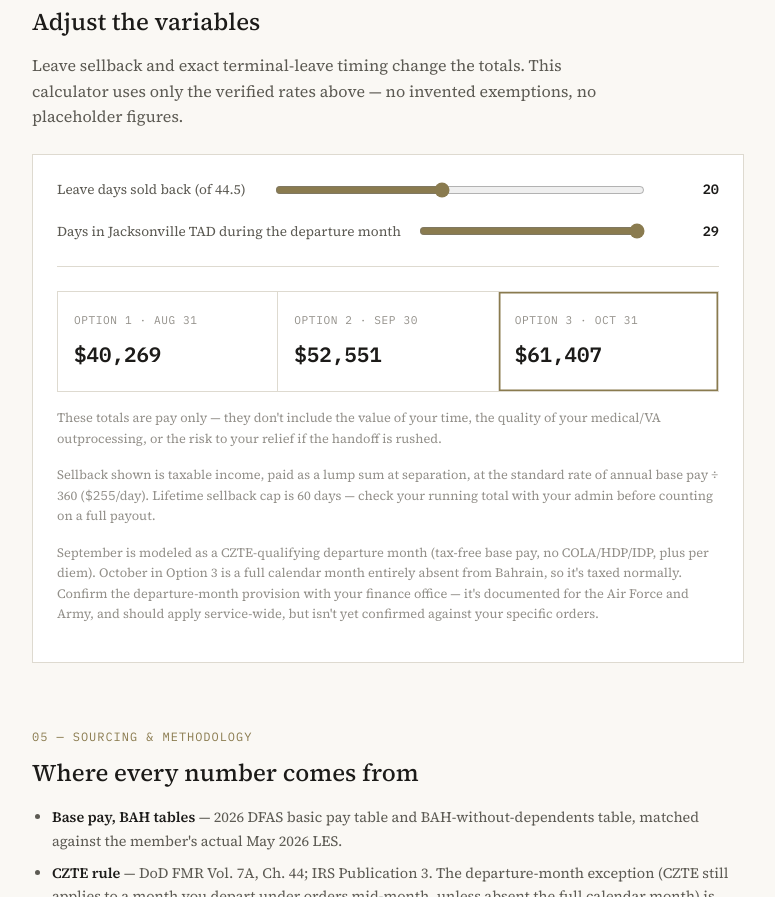
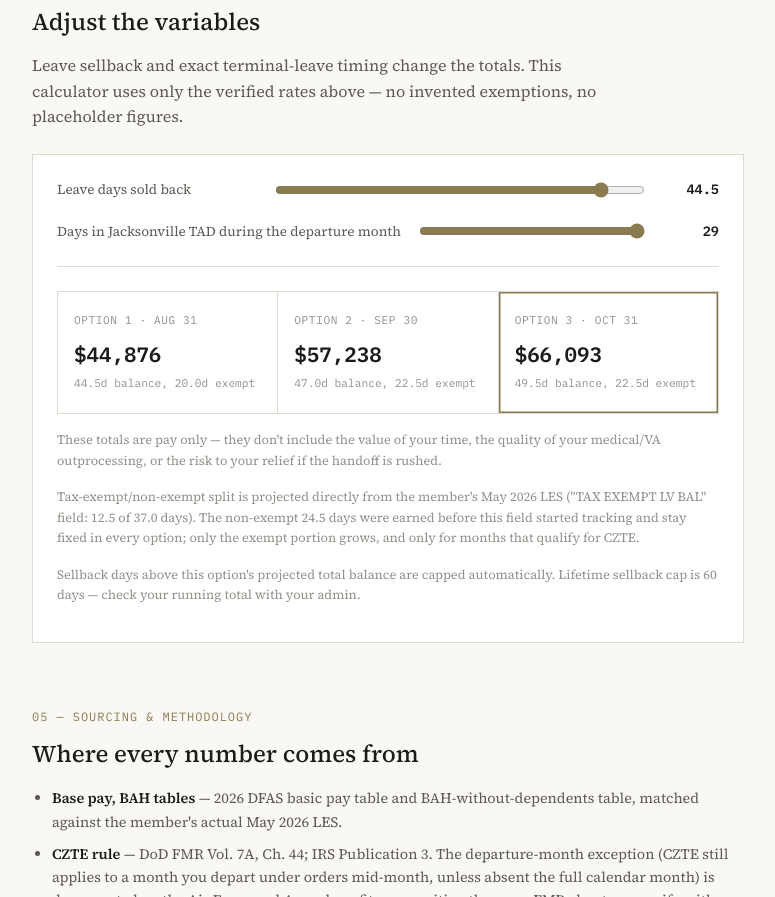
Before and after one commit to Josh-MC3/Bahrain-to-CONUS-Calculation, a plain HTML site: page index.html in a window 1280 px wide. Shown: the part 3198-4095 px from the top of the page, without its empty margins (252-1027 px from the left). Drawn offline with Linux system fonts and the light colour scheme.

Commit message:
Add files via upload

```diff
--- a/calculator.js
+++ b/calculator.js
@@ -1,11 +1,18 @@
 // All constants verified against the member's May 2026 LES,
 // the 2026 DFAS basic pay table, and the 2026 BAH-without-dependents table.
-// No invented exemptions. Leave sellback is taxable regardless of CZTE status.
 //
 // CZTE departure-month rule: a month in which the member departs the zone
 // under orders still qualifies for CZTE on base pay, UNLESS the absence
 // spans that entire calendar month. COLA/HDP/IDP still require physical
 // presence and stop the day the member leaves, independent of tax status.
+//
+// Leave sellback: leave earned WHILE PHYSICALLY IN the combat zone is
+// federal-tax-exempt when sold, per IRS Publication 3 / DoD FMR. FICA
+// still applies regardless. The member's May 2026 LES shows a running
+// "TAX EXEMPT LV BAL" field (12.5 days as of end of May, against a 37.0
+// day total balance) — DFAS is already tracking this split day-by-day,
+// so this calculator projects that exact field forward instead of
+// guessing a percentage.
 
 const BASE_PAY = 7654.33;
 const BAS = 328.48;
@@ -21,22 +28,23 @@ const EFF_FED_RATE = 0.124; // derived from 2026 single-filer brackets applied t
 const DAILY_SELLBACK_RATE = (BASE_PAY * 12) / 360; // official DoD formula
 const SELLBACK_LIFETIME_CAP = 60;
 
+// May 2026 LES snapshot
+const MAY_TOTAL_BAL = 37.0;
+const MAY_TAX_EXEMPT_BAL = 12.5;
+const MAY_NONEXEMPT_BAL = MAY_TOTAL_BAL - MAY_TAX_EXEMPT_BAL; // 24.5, fixed - earned before this tour
+const MONTHLY_ACCRUAL = 2.5;
+
 function fmt(n) {
   return '$' + n.toLocaleString('en-US', { minimumFractionDigits: 0, maximumFractionDigits: 0 });
 }
 
 function bahrainMonthNet() {
-  // Full month physically present: CZTE applies, COLA/HDP/IDP paid.
   const gross = BASE_PAY + BAS + BAH_BAHRAIN + COLA_HDP_IDP;
   const fica = BASE_PAY * FICA_RATE;
   return gross - fica - SGLI;
 }
 
 function departureMonthNet(jaxDays) {
-  // Month where the member departs Bahrain under orders mid-month.
-  // CZTE still applies to base pay (departure-month rule) as long as
-  // this isn't a full calendar month spent entirely absent.
-  // COLA/HDP/IDP stop the day they leave Bahrain - not paid for TAD days.
   const perDiem = MIE_JAX * jaxDays;
   const gross = BASE_PAY + BAS + BAH_BAHRAIN + perDiem;
   const fica = BASE_PAY * FICA_RATE;
@@ -44,12 +52,33 @@ function departureMonthNet(jaxDays) {
 }
 
 function fullAbsentMonthNet_NC() {
-  // A full calendar month entirely outside the zone: CZTE no longer applies.
   const gross = BASE_PAY + BAS + BAH_CLT;
   const fed = BASE_PAY * EFF_FED_RATE;
   const fica = BASE_PAY * FICA_RATE;
   return gross - fed - fica - SGLI;
 }
+
+function sellbackNet(days, czteEarned) {
+  const gross = days * DAILY_SELLBACK_RATE;
+  const fica = gross * FICA_RATE;
+  const fed = czteEarned ? 0 : gross * EFF_FED_RATE;
+  return gross - fica - fed;
+}
+
+// Projects total balance and tax-exempt balance forward from the May LES
+// to each separation date. Months counted from June onward.
+function leaveAtSeparation(monthsFromMayToSep, czteQualifyingMonths) {
+  const total = MAY_TOTAL_BAL + MONTHLY_ACCRUAL * monthsFromMayToSep;
+  const exempt = MAY_TAX_EXEMPT_BAL + MONTHLY_ACCRUAL * czteQualifyingMonths;
+  return { total, exempt, nonexempt: total - exempt };
+}
+
+// Option 1: separate Aug 31. 3 months accrued (Jun, Jul, Aug), all CZTE-qualifying (still in Bahrain).
+const leave_opt1 = leaveAtSeparation(3, 3);
+// Option 2: separate Sep 30. 4 months accrued (Jun-Sep), Sept counts via departure-month rule.
+const leave_opt2 = leaveAtSeparation(4, 4);
+// Option 3: separate Oct 31. 5 months accrued (Jun-Oct), Oct does NOT count (full month absent).
+const leave_opt3 = leaveAtSeparation(5, 4);
 
 const BAHRAIN_NET = bahrainMonthNet();
 const NC_NET_FULL_MONTH = fullAbsentMonthNet_NC();
@@ -58,9 +87,9 @@ const root = document.getElementById('calculator-root');
 
 root.innerHTML = `
   <div class="calc-row">
-    <label for="sl-sellback">Leave days sold back (of 44.5)</label>
-    <input type="range" id="sl-sellback" min="0" max="44.5" step="0.5" value="20">
-    <span class="calc-val" id="out-sellback">20</span>
+    <label for="sl-sellback">Leave days sold back</label>
+    <input type="range" id="sl-sellback" min="0" max="49.5" step="0.5" value="44.5">
+    <span class="calc-val" id="out-sellback">44.5</span>
   </div>
   <div class="calc-row">
     <label for="sl-jaxdays">Days in Jacksonville TAD during the departure month</label>
@@ -72,40 +101,59 @@ root.innerHTML = `
     <div class="calc-result-card">
       <div class="calc-result-label">Option 1 · Aug 31</div>
       <div class="calc-result-value" id="res-1">—</div>
+      <div class="calc-result-sub" id="res-1-leave"></div>
     </div>
     <div class="calc-result-card">
       <div class="calc-result-label">Option 2 · Sep 30</div>
       <div class="calc-result-value" id="res-2">—</div>
+      <div class="calc-result-sub" id="res-2-leave"></div>
     </div>
     <div class="calc-result-card">
       <div class="calc-result-label">Option 3 · Oct 31</div>
       <div class="calc-result-value" id="res-3">—</div>
+      <div class="calc-result-sub" id="res-3-leave"></div>
     </div>
   </div>
   <p class="calc-note" id="calc-note"></p>
-  <p class="calc-note">Sellback shown is taxable income, paid as a lump sum at separation, at the standard rate of annual base pay ÷ 360 (<span class="mono">${fmt(DAILY_SELLBACK_RATE)}</span>/day). Lifetime sellback cap is 60 days — check your running total with your admin before counting on a full payout.</p>
-  <p class="calc-note">September is modeled as a CZTE-qualifying departure month (tax-free base pay, no COLA/HDP/IDP, plus per diem). October in Option 3 is a full calendar month entirely absent from Bahrain, so it's taxed normally. Confirm the departure-month provision with your finance office — it's documented for the Air Force and Army, and should apply service-wide, but isn't yet confirmed against your specific orders.</p>
+  <p class="calc-note">Tax-exempt/non-exempt split is projected directly from the member's May 2026 LES ("TAX EXEMPT LV BAL" field: 12.5 of 37.0 days). The non-exempt 24.5 days were earned before this field started tracking and stay fixed in every option; only the exempt portion grows, and only for months that qualify for CZTE.</p>
+  <p class="calc-note">Sellback days above this option's projected total balance are capped automatically. Lifetime sellback cap is 60 days — check your running total with your admin.</p>
 `;
 
 const slSellback = document.getElementById('sl-sellback');
 const slJaxdays = document.getElementById('sl-jaxdays');
 
 function update() {
-  const sellDays = parseFloat(slSellback.value);
+  let sellDays = parseFloat(slSellback.value);
   const jaxDays = parseFloat(slJaxdays.value);
 
   document.getElementById('out-sellback').textContent = sellDays;
   document.getElementById('out-jaxdays').textContent = jaxDays;
 
-  const sellbackValue = sellDays * DAILY_SELLBACK_RATE;
+  function sellbackForOption(leaveInfo) {
+    const cappedSell = Math.min(sellDays, leaveInfo.total);
+    // Sell exempt days first (favorable order doesn't change DFAS rules, but
+    // matches how the balance is actually drawn down day-by-day in practice)
+    const exemptUsed = Math.min(cappedSell, leaveInfo.exempt);
+    const nonexemptUsed = cappedSell - exemptUsed;
+    const net = sellbackNet(exemptUsed, true) + sellbackNet(nonexemptUsed, false);
+    return { net, cappedSell, exemptUsed, nonexemptUsed };
+  }
 
-  const opt1 = BAHRAIN_NET * 3 + sellbackValue;
-  const opt2 = BAHRAIN_NET * 3 + departureMonthNet(jaxDays) + sellbackValue;
-  const opt3 = BAHRAIN_NET * 3 + departureMonthNet(jaxDays) + NC_NET_FULL_MONTH + sellbackValue;
+  const sb1 = sellbackForOption(leave_opt1);
+  const sb2 = sellbackForOption(leave_opt2);
+  const sb3 = sellbackForOption(leave_opt3);
+
+  const opt1 = BAHRAIN_NET * 3 + sb1.net;
+  const opt2 = BAHRAIN_NET * 3 + departureMonthNet(jaxDays) + sb2.net;
+  const opt3 = BAHRAIN_NET * 3 + departureMonthNet(jaxDays) + NC_NET_FULL_MONTH + sb3.net;
 
   document.getElementById('res-1').textContent = fmt(opt1);
   document.getElementById('res-2').textContent = fmt(opt2);
   document.getElementById('res-3').textContent = fmt(opt3);
+
+  document.getElementById('res-1-leave').textContent = `${leave_opt1.total.toFixed(1)}d balance, ${leave_opt1.exempt.toFixed(1)}d exempt`;
+  document.getElementById('res-2-leave').textContent = `${leave_opt2.total.toFixed(1)}d balance, ${leave_opt2.exempt.toFixed(1)}d exempt`;
+  document.getElementById('res-3-leave').textContent = `${leave_opt3.total.toFixed(1)}d balance, ${leave_opt3.exempt.toFixed(1)}d exempt`;
 
   const cards = document.querySelectorAll('.calc-result-card');
   cards.forEach(c => c.classList.remove('best'));
@@ -115,7 +163,7 @@ function update() {
 
   if (sellDays > SELLBACK_LIFETIME_CAP) {
     document.getElementById('calc-note').textContent =
-      `Note: ${sellDays} days exceeds the 60-day lifetime sellback cap. Figures above assume the full amount is payable — verify your remaining cap with your admin.`;
+      `Note: ${sellDays} days exceeds the 60-day lifetime sellback cap. Verify your remaining cap with your admin before counting on this figure.`;
   } else {
     document.getElementById('calc-note').textContent =
       `These totals are pay only — they don't include the value of your time, the quality of your medical/VA outprocessing, or the risk to your relief if the handoff is rushed.`;
--- a/index.html
+++ b/index.html
@@ -79,12 +79,12 @@
         <p class="rule-text">A month where you <strong>depart under orders</strong> mid-month still qualifies — even with zero days physically in-zone — unless your absence spans that <strong>entire</strong> calendar month.</p>
       </div>
       <div class="rule-card">
-        <span class="rule-num">BAH</span>
-        <p class="rule-text">BAH follows your <strong>orders</strong>, not your body. On TAD to Jacksonville, you keep drawing Bahrain-rate BAH the whole time — it only changes once you're on leave at a different address.</p>
+        <span class="rule-num">LEAVE SELLBACK</span>
+        <p class="rule-text">Leave <strong>earned while physically in the zone</strong> stays federal-tax-exempt when sold, even after separation — and your LES already tracks this exact split in a "TAX EXEMPT LV BAL" field. FICA still applies either way.</p>
       </div>
       <div class="rule-card">
-        <span class="rule-num">BAS</span>
-        <p class="rule-text">BAS is <strong>never taxed</strong> — in the zone or out of it. Same for BAH. COLA, HDP, and IDP stop the day you physically leave Bahrain, regardless of tax status — those track presence, not orders.</p>
+        <span class="rule-num">BAH / BAS</span>
+        <p class="rule-text">BAH follows your <strong>orders</strong>, not your body — TAD doesn't change it. BAS is never taxed. COLA, HDP, and IDP stop the day you physically leave Bahrain, regardless of tax status.</p>
       </div>
     </div>
   </section>
@@ -152,7 +152,7 @@
       <li><strong>CZTE rule</strong> — DoD FMR Vol. 7A, Ch. 44; IRS Publication 3. The departure-month exception (CZTE still applies to a month you depart under orders mid-month, unless absent the full calendar month) is documented on the Air Force and Army benefits pages citing the same FMR chapter — verify with your finance office that it applies identically for Navy pay.</li>
       <li><strong>Per diem (Jacksonville)</strong> — GSA FY2026 standard CONUS M&amp;IE rate, $68/day (no NSA rate specified for Jacksonville).</li>
       <li><strong>Federal tax estimate</strong> — 2026 single-filer brackets and standard deduction, IRS Rev. Proc. 2025-32. Effective rate (~12.4%) applied to base pay only, since BAS and BAH are never federally taxable.</li>
-      <li><strong>Leave sellback rate</strong> — DoD formula: annual base pay ÷ 360. Lifetime sellback cap is 60 days — there is no special tax-free combat-zone sellback provision; sold leave is taxable income regardless of where it was earned.</li>
+      <li><strong>Leave sellback rate</strong> — DoD formula: annual base pay ÷ 360. Lifetime sellback cap is 60 days. Leave <em>earned while physically present in the combat zone</em> is federal-tax-exempt when sold, per IRS Publication 3 — leave earned outside the zone is taxed normally. FICA applies to sellback regardless of where it was earned. The member's May 2026 LES shows DFAS already tracking this split directly via a "TAX EXEMPT LV BAL" field (12.5 of 37.0 days) — the calculator projects that field forward rather than estimating a percentage.</li>
       <li><strong>State tax</strong> — Washington is the member's state of residency; Washington has no state income tax. This applies regardless of physical location during leave.</li>
     </ul>
     <p class="disclaimer">This is a planning estimate built from publicly available pay tables and one individual's LES. It is not a substitute for a conversation with your finance office or admin about your specific leave balance, orders, and entitlement codes.</p>
--- a/style.css
+++ b/style.css
@@ -347,6 +347,13 @@ h2 {
   font-weight: 600;
 }
 
+.calc-result-sub {
+  font-family: var(--mono);
+  font-size: 0.7rem;
+  color: var(--ink-faint);
+  margin-top: 4px;
+}
+
 .calc-result-card.best { box-shadow: inset 0 0 0 1.5px var(--brass); }
 
 .calc-note {
```
